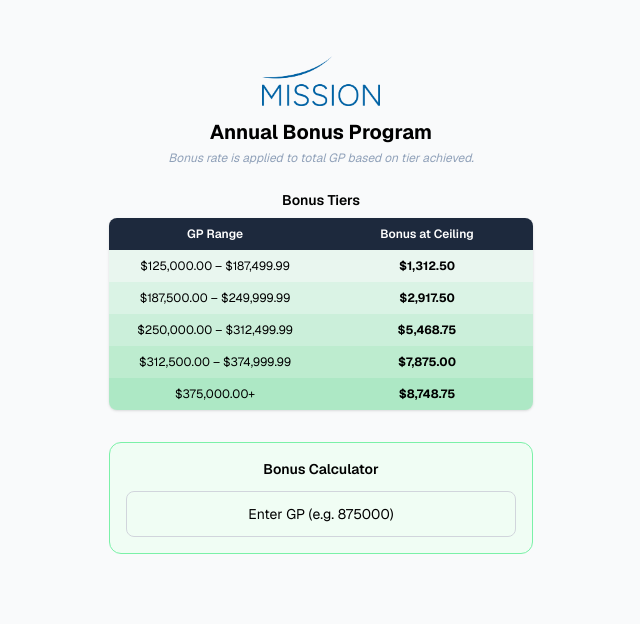
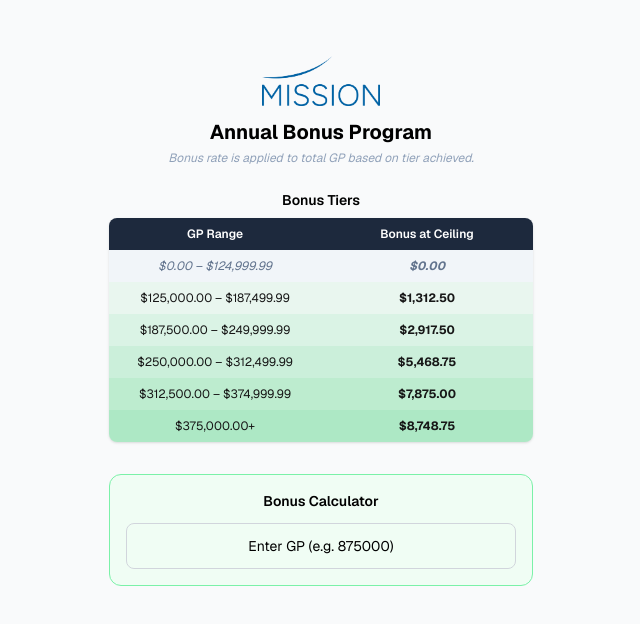
Before and after one commit to jsgelfand/bonus-calculator, a Next.js app: page / in a window 1280 px wide. Shown: the top 624 px of the page, without its empty margins (319-959 px from the left). Built offline with nearby package versions, Linux system fonts and the light colour scheme.

Commit message:
feat: add $0 - $124,999.99 tier with special styling
Introduce new tier and style first tier for visual distinction.

```diff
--- a/app/components/BonusCalculator.tsx
+++ b/app/components/BonusCalculator.tsx
@@ -81,16 +81,17 @@ export default function BonusCalculator() {
             </tr>
           </thead>
           <tbody>
-            {tiers.filter(t => t.bonusAtCeiling > 0).map((t, i, arr) => {
+            {tiers.map((t, i) => {
               const isTop = t.max === Infinity;
-              const greenIntensity = (i + 1) / arr.length;
-              const bgColor = `rgba(34, 197, 94, ${greenIntensity * 0.35})`;
+              const isZeroTier = t.bonusAtCeiling === 0;
+              const greenIntensity = isZeroTier ? 0 : i / (tiers.length - 1);
+              const bgColor = isZeroTier ? "#f1f5f9" : `rgba(34, 197, 94, ${greenIntensity * 0.35})`;
               return (
-                <tr key={i} style={{ background: bgColor }}>
-                  <td className="w-1/2 px-3 py-2 text-center text-black">
+                <tr key={i} style={{ background: bgColor }} className={isZeroTier ? "italic text-slate-500" : ""}>
+                  <td className="w-1/2 px-3 py-2 text-center">
                     {isTop ? `${fmt(t.min)}+` : `${fmt(t.min)} – ${fmt(t.max)}`}
                   </td>
-                  <td className="w-1/2 px-3 py-2 text-center font-bold text-black">{fmt(t.bonusAtCeiling)}</td>
+                  <td className="w-1/2 px-3 py-2 text-center font-bold">{fmt(t.bonusAtCeiling)}</td>
                 </tr>
               );
             })}
```
